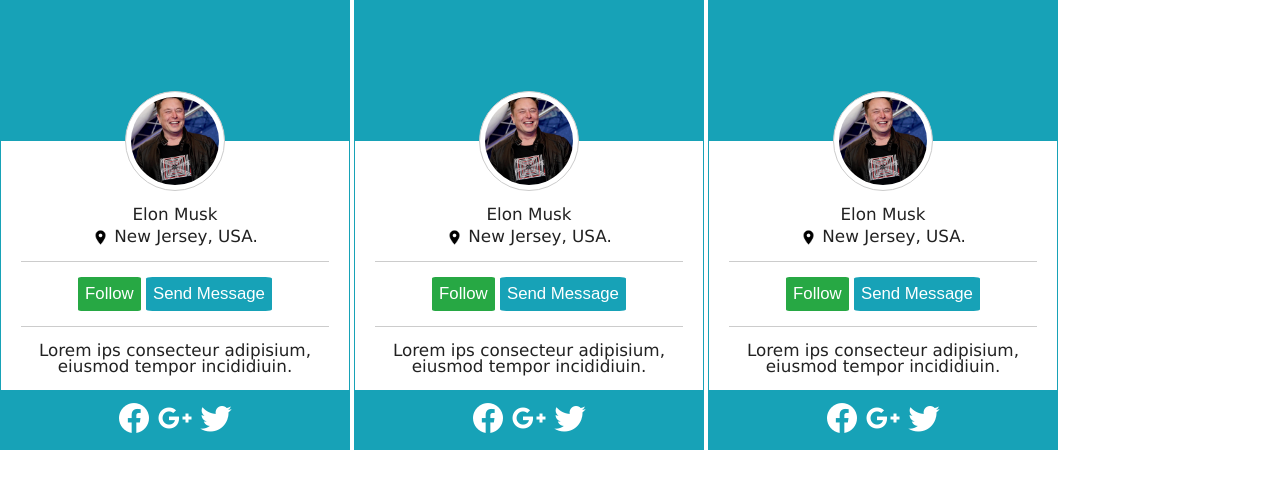
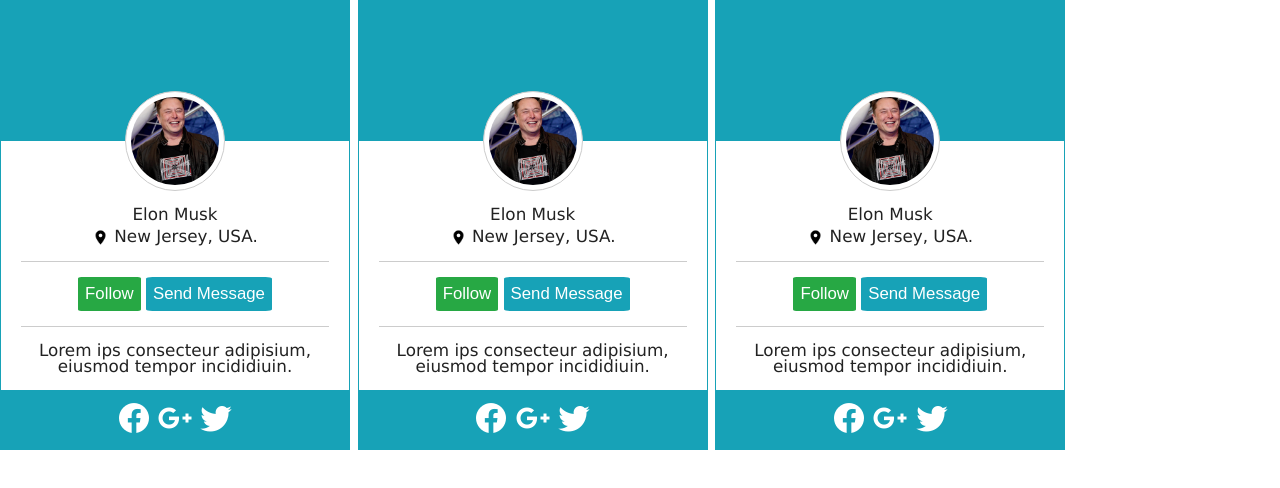
Before and after one commit to Yaroslav-Maneliuk/practic_11_04, a plain HTML site: page index.html in a window 1280 px wide. Drawn offline with Linux system fonts and the light colour scheme.

Commit message:
Corrected logic

```diff
--- a/index.html
+++ b/index.html
@@ -35,8 +35,6 @@
         </ul>
       </footer>
     </article>
-  </section>
-  <section class="cards-container">
     <article class="card-wrapper">
       <div class="bg-header"></div>
       <section class="card-content">
@@ -63,8 +61,6 @@
         </ul>
       </footer>
     </article>
-  </section>
-  <section class="cards-container">
     <article class="card-wrapper">
       <div class="bg-header"></div>
       <section class="card-content">
```
